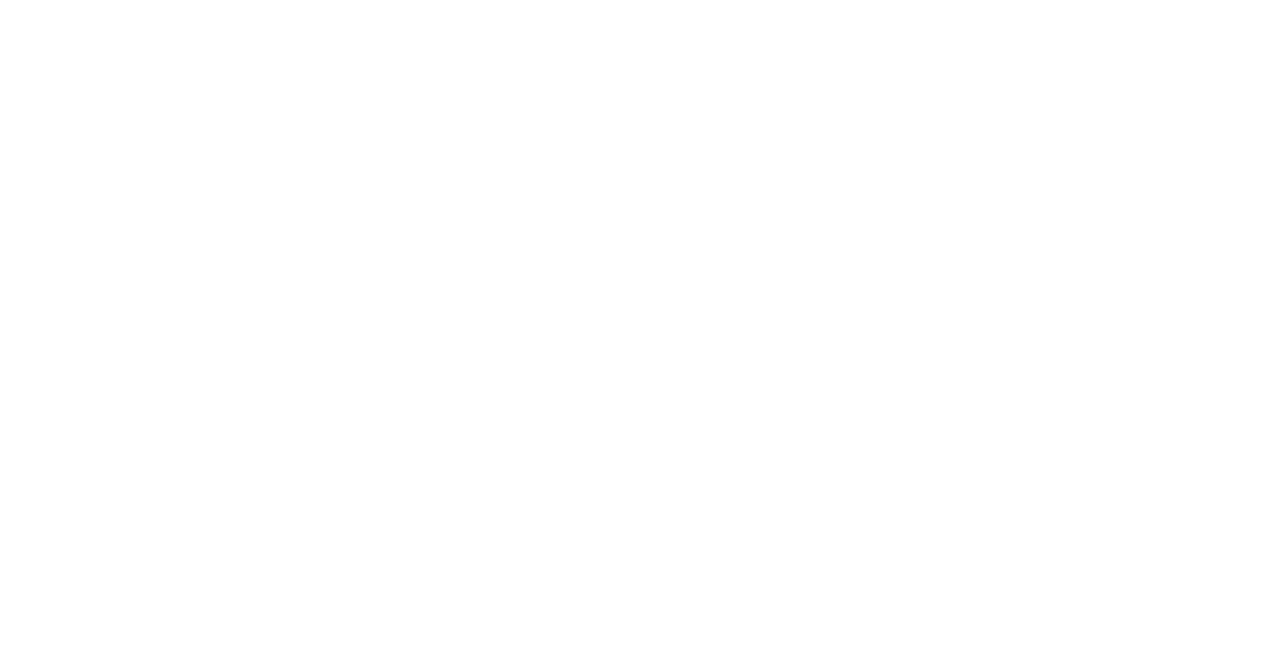
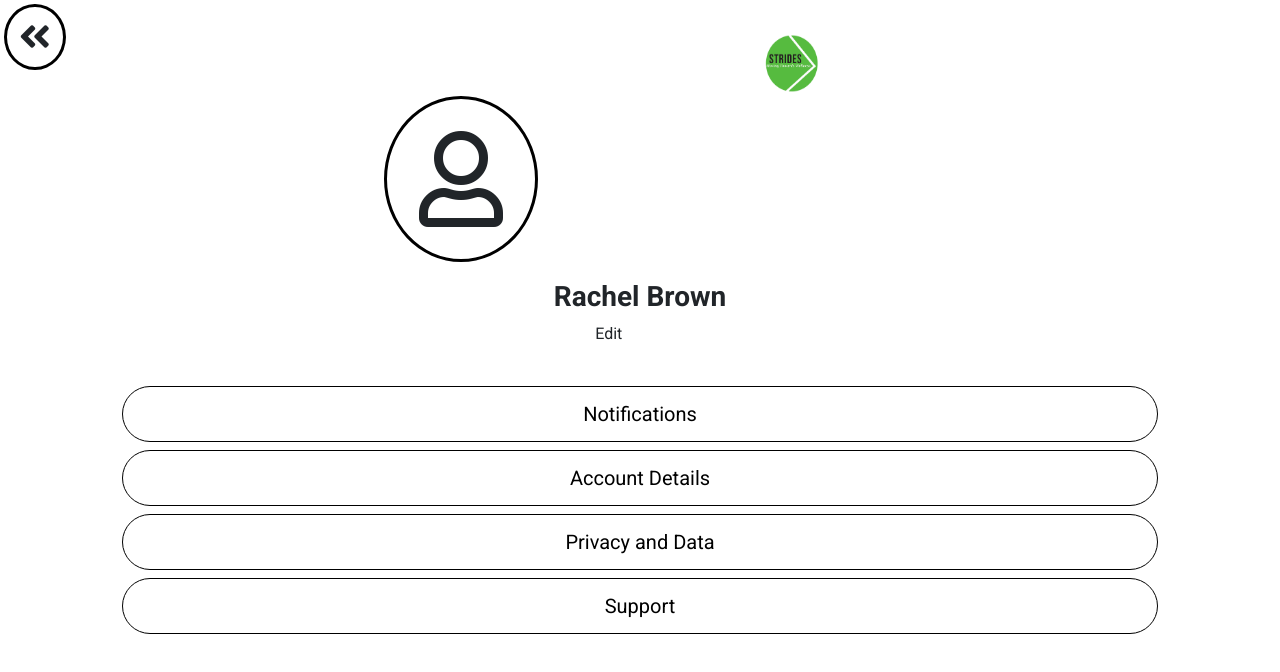
Before and after one commit to katkolomycew/strideswebapp, a React (Create React App) app: page /profile/account in a window 1280 px wide. Shown: the top 672 px of the page. Built offline with nearby package versions, Linux system fonts and the light colour scheme.

Commit message:
Creating Profile component and updating related screens

```diff
--- a/package.json
+++ b/package.json
@@ -6,6 +6,7 @@
     "@testing-library/jest-dom": "^5.11.4",
     "@testing-library/react": "^11.1.0",
     "@testing-library/user-event": "^12.1.10",
+    "bootstrap-switch-button-react": "^1.2.0",
     "react": "^17.0.1",
     "react-bootstrap": "^1.4.3",
     "react-dom": "^17.0.1",
--- /dev/null
+++ b/src/components/ReturnIcon/ReturnIcon.js
@@ -0,0 +1,17 @@
+import React, { Component } from "react";
+import "../../index.css";
+
+class ReturnIcon extends Component {
+  render() {
+    return (
+      <div>
+        <i
+          className="fas fa-angle-double-left profile-icon sm"
+          onClick={this.props.returnRoute}
+        ></i>
+      </div>
+    );
+  }
+}
+
+export default ReturnIcon;
--- a/src/components/UserIcon/UserIcon.css
+++ /dev/null
@@ -1,10 +0,0 @@
-#user-icon {
-  font-size: 2.25rem;
-  background-color: #ffffff;
-  padding: 0.75rem;
-  border: 3px solid #000000;
-  border-radius: 50%;
-  position: absolute;
-  top: 0.25rem;
-  left: 0.25rem;
-}
--- a/src/components/UserIcon/UserIcon.js
+++ b/src/components/UserIcon/UserIcon.js
@@ -1,11 +1,14 @@
 import React, { Component } from "react";
-import "./UserIcon.css";
+import "../../index.css";
 
 class UserIcon extends Component {
   render() {
     return (
       <div>
-        <i className="far fa-user" id="user-icon"></i>
+        <i
+          className={`far fa-user profile-icon ${this.props.iconSize}`}
+          onClick={this.props.profileRoute}
+        ></i>
       </div>
     );
   }
--- a/src/containers/App/App.js
+++ b/src/containers/App/App.js
@@ -3,6 +3,8 @@ import { BrowserRouter as Router, Switch, Route } from "react-router-dom";
 import Home from "../Home/Home";
 import LoadingScreen from "../../components/LoadingScreen/LoadingScreen";
 import Login from "../Login/Login";
+import Profile from "../Profile/Profile";
+import Profile_Notifications from "../Profile/Profile_Notifications/Profile_Notifications";
 import Signup from "../Signup/Signup";
 import Welcome_New from "../Welcome/Welcome_New/Welcome_New";
 import Welcome_User from "../Welcome/Welcome_User/Welcome_User";
@@ -31,6 +33,15 @@ class App extends Component {
             {/* Welcome screens nav */}
             <Route path="/welcome/new" component={Welcome_New} />
             <Route path="/welcome/user" component={Welcome_User} />
+
+            {/* Profile nav screens*/}
+            <Route path="/profile/account" component={Profile} />
+            <Route
+              path="/profile/notifications"
+              component={Profile_Notifications}
+            />
+            <Route path="/profile/account-details" />
+            <Route path="/profile/privacy-data" />
           </Switch>
         </Router>
       </div>
--- /dev/null
+++ b/src/containers/Profile/Profile.css
@@ -0,0 +1,100 @@
+.profile_wrapper {
+  width: 375px;
+  height: 667px;
+  background-color: #b8ebb8;
+}
+
+.profile-button {
+  background-color: #ffffff;
+  border-color: #000000;
+  border-radius: 8rem;
+  font-size: 1.25rem;
+  position: relative;
+  top: 20rem;
+}
+
+#profile_username {
+  text-align: center;
+  font-size: 1.75rem;
+  font-weight: bold;
+  position: relative;
+  top: 17.5rem;
+}
+
+#profile_username-edit {
+  font-size: 1rem;
+  position: relative;
+  top: 17.5rem;
+  left: 46.5%;
+}
+
+#profile-notifications_title {
+  text-align: center;
+  font-size: 1.75rem;
+  font-weight: bold;
+  position: relative;
+  top: 5rem;
+}
+
+.switch {
+  position: relative;
+  display: inline-block;
+  width: 60px;
+  height: 34px;
+  top: 5rem;
+  left: 18rem;
+}
+
+.switch input {
+  opacity: 0;
+  width: 0;
+  height: 0;
+}
+
+/* The slider */
+.slider {
+  position: absolute;
+  cursor: pointer;
+  top: 0;
+  left: 0;
+  right: 0;
+  bottom: 0;
+  background-color: #ccc;
+  -webkit-transition: 0.4s;
+  transition: 0.4s;
+}
+
+.slider:before {
+  position: absolute;
+  content: "";
+  height: 26px;
+  width: 26px;
+  left: 4px;
+  bottom: 4px;
+  background-color: white;
+  -webkit-transition: 0.4s;
+  transition: 0.4s;
+}
+
+input:checked + .slider {
+  background-color: #4d854d;
+}
+
+input:focus + .slider {
+  box-shadow: 0 0 1px #4d854d;
+}
+
+input:checked + .slider:before {
+  -webkit-transform: translateX(26px);
+  -ms-transform: translateX(26px);
+  transform: translateX(26px);
+}
+
+/* Rounded sliders */
+.slider.round {
+  border-radius: 34px;
+}
+
+.slider.round:before {
+  border-radius: 50%;
+}
--- /dev/null
+++ b/src/containers/Profile/Profile.js
@@ -0,0 +1,47 @@
+import React, { Component } from "react";
+import Button from "react-bootstrap/Button";
+import Logo from "../../components/Logo/Logo";
+import UserIcon from "../../components/UserIcon/UserIcon";
+import ReturnIcon from "../../components/ReturnIcon/ReturnIcon";
+import "./Profile.css";
+
+class Profile extends Component {
+  render() {
+    return (
+      <div classname="profile_wrapper">
+        <ReturnIcon />
+        <Logo imgSize="sm" />
+        <UserIcon iconSize="lg" />
+        <h1 id="profile_username">Rachel Brown</h1>
+        <small id="profile_username-edit">Edit</small>
+        <div className="mb-2 centered-button">
+          <Button
+            variant="primary"
+            size="lg"
+            className="profile-button"
+            href="/profile/notifications"
+          >
+            Notifications
+          </Button>
+        </div>
+        <div className="mb-2 centered-button">
+          <Button variant="primary" size="lg" className="profile-button">
+            Account Details
+          </Button>
+        </div>
+        <div className="mb-2 centered-button">
+          <Button variant="primary" size="lg" className="profile-button">
+            Privacy and Data
+          </Button>
+        </div>
+        <div className="mb-2 centered-button">
+          <Button variant="primary" size="lg" className="profile-button">
+            Support
+          </Button>
+        </div>
+      </div>
+    );
+  }
+}
+
+export default Profile;
--- a/src/containers/Welcome/Welcome_New/Welcome_New.js
+++ b/src/containers/Welcome/Welcome_New/Welcome_New.js
@@ -6,10 +6,12 @@ import UserIcon from "../../../components/UserIcon/UserIcon";
 import "./Welcome_New.css";
 
 class Welcome_New extends Component {
+  handleDetails = () => this.props.history.push("/profile/account");
+
   render() {
     return (
       <div id="welcome-new_wrapper">
-        <UserIcon />
+        <UserIcon profileRoute={this.handleDetails} iconSize="sm" />
         <Logo imgSize="sm" />
         <h1 className="welcome-title">Hello Rachel!</h1>
         <div className="training-wrapper">
--- a/src/containers/Welcome/Welcome_User/Welcome_User.js
+++ b/src/containers/Welcome/Welcome_User/Welcome_User.js
@@ -7,10 +7,12 @@ import "./Welcome_User.css";
 import "../Welcome_New/Welcome_New.css";
 
 class Welcome_User extends Component {
+  handleDetails = () => this.props.history.push("/profile/account");
+
   render() {
     return (
       <div id="welcome-user_wrapper">
-        <UserIcon />
+        <UserIcon profileRoute={this.handleDetails} iconSize="sm" />
         <Logo imgSize="sm" />
         <h1 className="welcome-title" style={{ top: "6rem" }}>
           Hello Rachel!
--- a/src/index.css
+++ b/src/index.css
@@ -22,3 +22,25 @@ body {
   justify-content: center;
   align-items: center;
 }
+
+.profile-icon.sm {
+  font-size: 2.25rem;
+  background-color: #ffffff;
+  padding: 0.75rem;
+  border: 3px solid #000000;
+  border-radius: 50%;
+  position: absolute;
+  top: 0.25rem;
+  left: 0.25rem;
+}
+
+.profile-icon.lg {
+  font-size: 6rem;
+  background-color: #ffffff;
+  padding: 2rem;
+  border: 3px solid #000000;
+  border-radius: 50%;
+  position: absolute;
+  top: 6rem;
+  left: 30%;
+}
```
Also changed, not shown: 1 other file (tests, documents, lock files or other folders).
